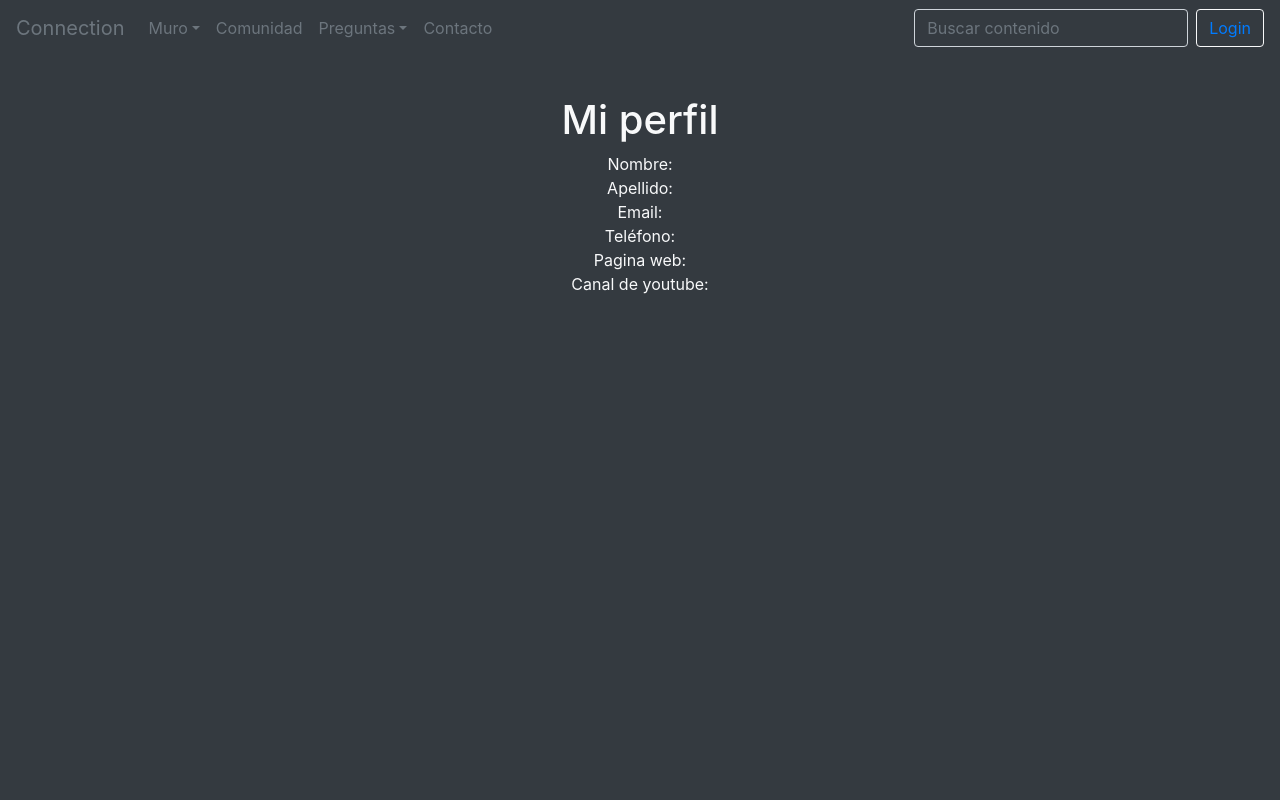
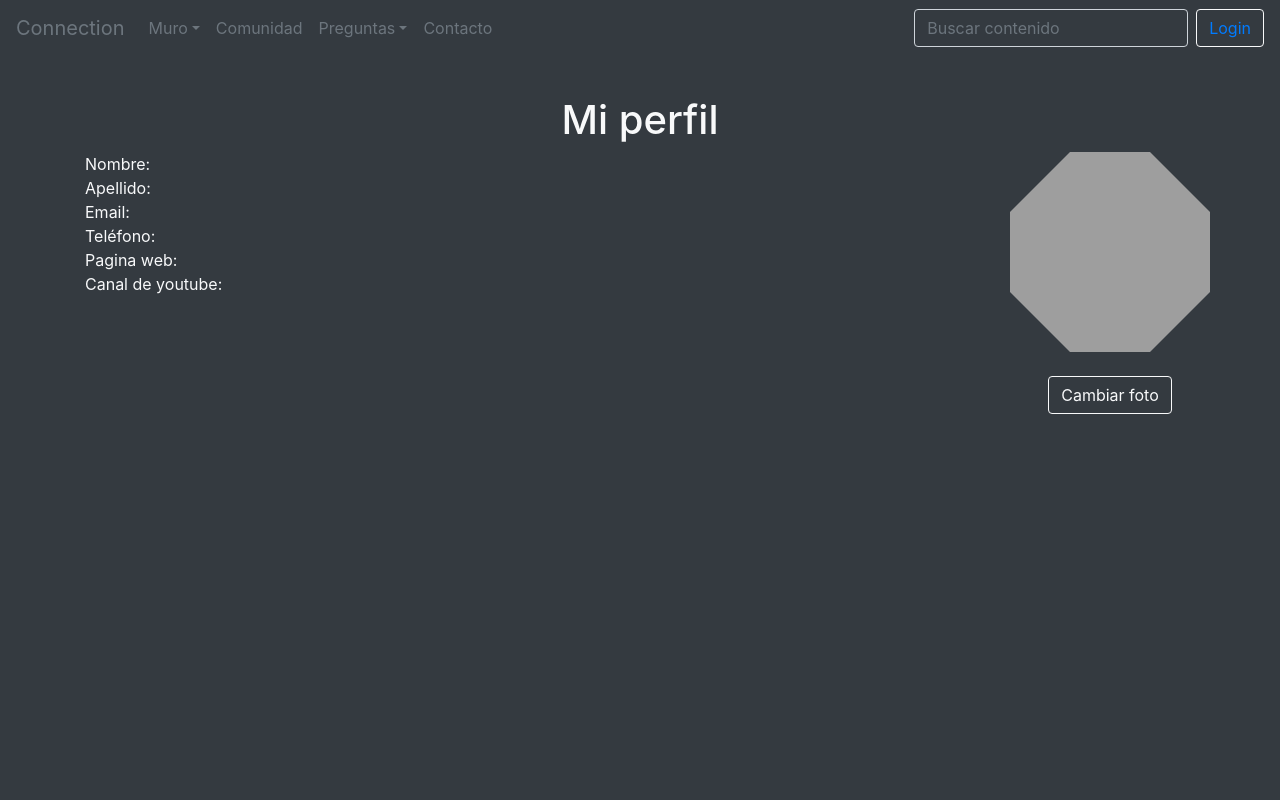
Before and after one commit to lisandromar/tpconnection, a PHP site: page /Perfil/Usuario.php in a window 1280 px wide. Run offline with PHP 8.4, Linux system fonts and the light colour scheme; grey boxes are pictures that could not be loaded.

Commit message:
Agregado: Foto de perfil, organizada la informacion del muro y fixeado background

```diff
--- a/Perfil/Usuario.php
+++ b/Perfil/Usuario.php
@@ -8,11 +8,11 @@
     <!-- Bootstrap CSS -->
     <link rel="stylesheet" href="https://stackpath.bootstrapcdn.com/bootstrap/4.3.1/css/bootstrap.min.css" integrity="sha384-ggOyR0iXCbMQv3Xipma34MD+dH/1fQ784/j6cY/iJTQUOhcWr7x9JvoRxT2MZw1T" crossorigin="anonymous">
 
-    <link rel="stylesheet" href="../css/perfi.css">
+    <link rel="stylesheet" href="../css/perfil.css">
     <title>Usuario</title>
   </head>
   <body>
-      <div class="bg-dark vw-100 vh-100">
+      <div class="bg-dark">
           <div class="container text-light">
              <header class="fixed-top">
                   <nav class="navbar navbar-expand-lg navbar-light bg-dark "  >
@@ -52,9 +52,9 @@
                     </nav>
               </header>
               <br><br><br><br>
-              <div class="lPerfil text-center">
               <h1 class="text-center">Mi perfil</h1>
-                  <ul type="none" class="col 12">
+              <div class="lPerfil text-left row">
+                  <ul type="none" class="col 6">
                       <li>Nombre: <?= $_POST['nombre'] ?? ""; ?> </li>
                       <li>Apellido: <?= $_POST['apellido'] ?? ""; ?> </li>
                       <li>Email: <?= $_POST['email'] ?? ""; ?> </li>
@@ -62,7 +62,13 @@
                       <li>Pagina web: <?= $_POST['web'] ?? ""; ?> </li>
                       <li>Canal de youtube: <?= $_POST['youtube'] ?? ""; ?> </li>
                   </ul>
+                  <div class="imagen text-center">
+                      <img src="http://lorempixel.com/200/200/sports/Dummy-Text" alt="Imagen de perfil">
+                      <br><br>
+                      <button class="btn btn-outline-light" type="file">Cambiar foto</button>
+                  </div>
               </div>
+
           </div>
       </div>
     <!-- Optional JavaScript -->
--- a/Perfil/editar_perfil.php
+++ b/Perfil/editar_perfil.php
@@ -8,10 +8,10 @@
     <!-- Bootstrap CSS -->
     <link rel="stylesheet" href="https://stackpath.bootstrapcdn.com/bootstrap/4.3.1/css/bootstrap.min.css" integrity="sha384-ggOyR0iXCbMQv3Xipma34MD+dH/1fQ784/j6cY/iJTQUOhcWr7x9JvoRxT2MZw1T" crossorigin="anonymous">
 
-    <link rel="stylesheet" href="../css/perfi.css">
+    <link rel="stylesheet" href="../css/perfil.css">
     <title>Usuario</title>
   </head>
-  <body>
+  <body class="bg-dark">
       <div class="container">
           <header class="fixed-top">
             <nav class="navbar navbar-expand-lg navbar-light bg-dark "  >
--- a/Perfil/posteos_y_amigos.php
+++ b/Perfil/posteos_y_amigos.php
@@ -20,10 +20,10 @@
     <!-- Bootstrap CSS -->
     <link rel="stylesheet" href="https://stackpath.bootstrapcdn.com/bootstrap/4.3.1/css/bootstrap.min.css" integrity="sha384-ggOyR0iXCbMQv3Xipma34MD+dH/1fQ784/j6cY/iJTQUOhcWr7x9JvoRxT2MZw1T" crossorigin="anonymous">
 
-    <link rel="stylesheet" href="../css/perfi.css">
+    <link rel="stylesheet" href="../css/perfil.css">
     <title>Posteos y amigos</title>
   </head>
-  <body>
+  <body class="bg-dark">
       <div class="container bg-dark text-light">
           <header class="fixed-top">
             <nav class="navbar navbar-expand-lg navbar-light bg-dark "  >
--- a/css/perfil.css
+++ b/css/perfil.css
@@ -1,6 +1,7 @@
  *{
-    margin: 0 auto;
     background-color: #343A40;
     box-sizing:border-box;
-
 }
+ img {
+    clip-path: polygon(30% 0%, 70% 0%, 100% 30%, 100% 70%, 70% 100%, 30% 100%, 0% 70%, 0% 30%)
+}
```
